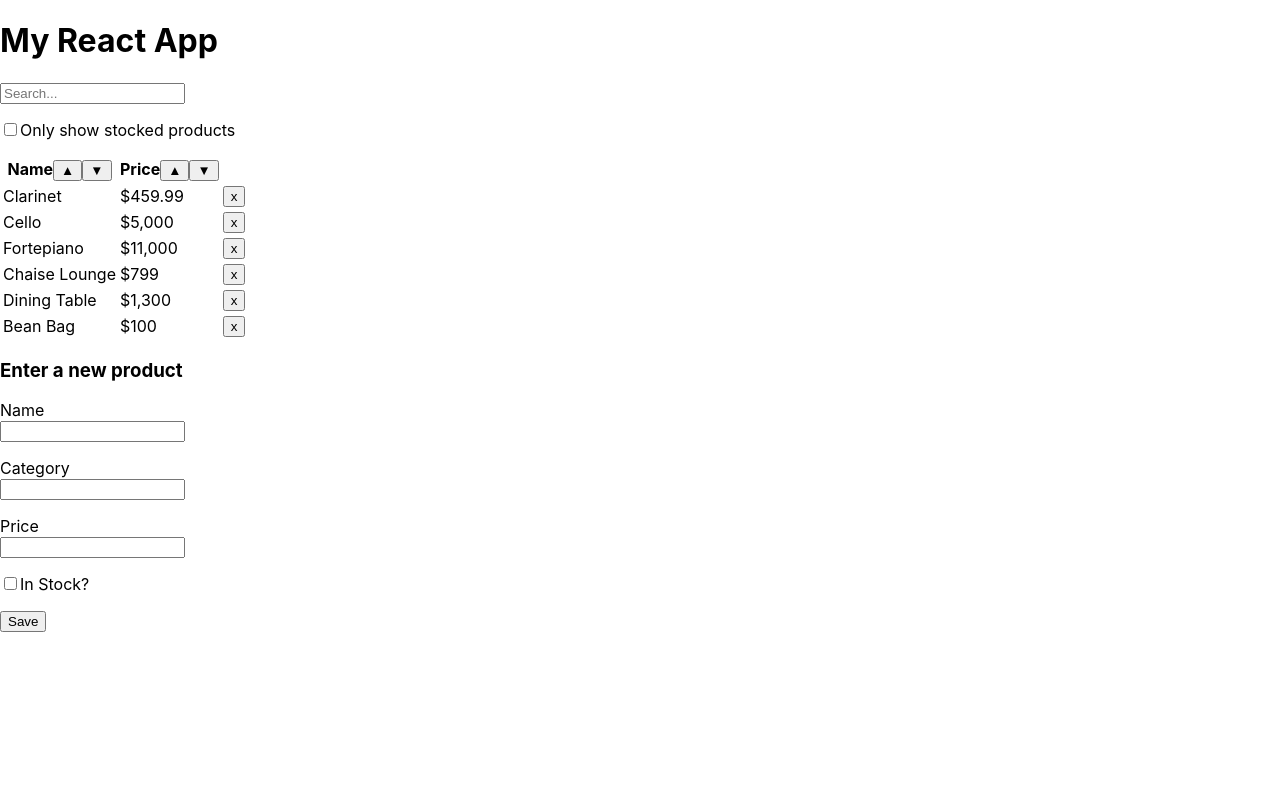
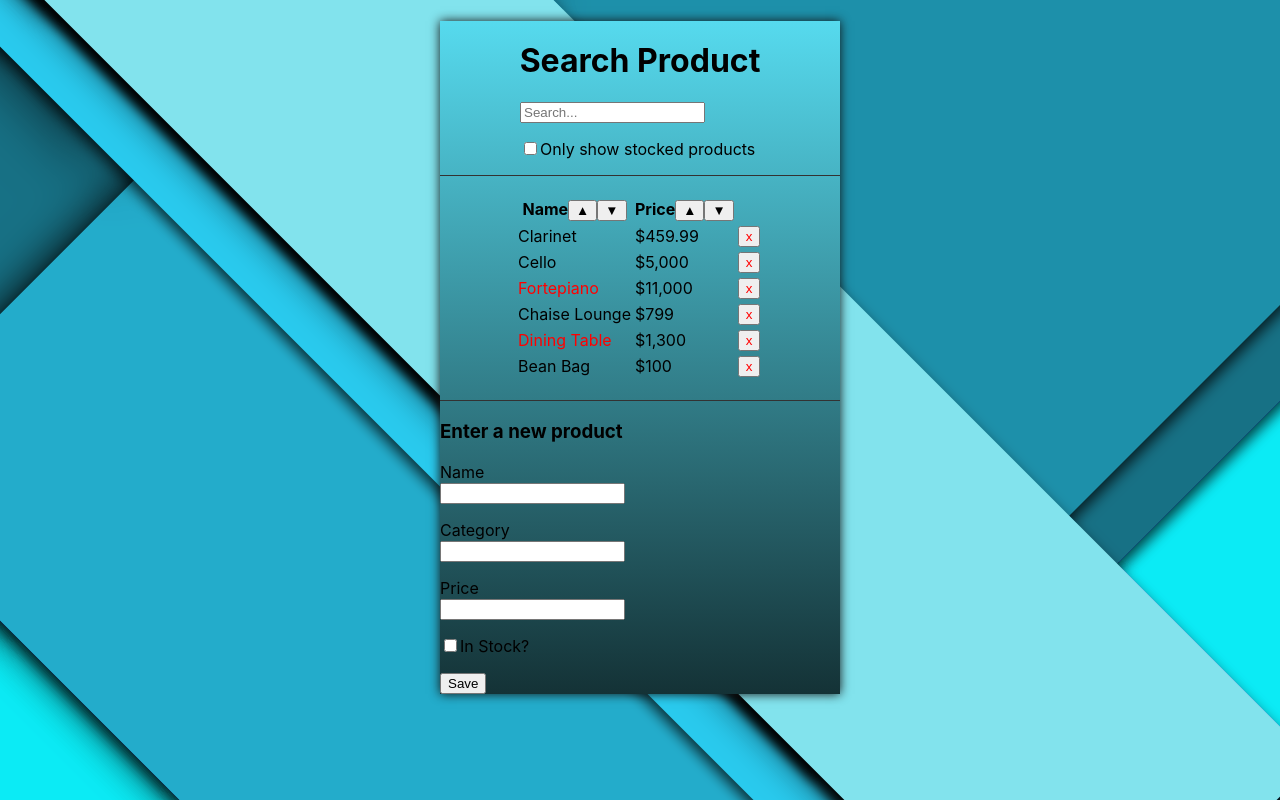
Before and after one commit to amelbougrine/Search-Products-React-App, a React (Create React App) app: page / in a window 1280 px wide. Built offline with nearby package versions, Linux system fonts and the light colour scheme.

Commit message:
Style 01

```diff
--- /dev/null
+++ b/src/App.css
@@ -0,0 +1,16 @@
+body {
+    background-image: url(./font.png);
+}
+.container {
+    width: 400px;
+    /* height: 500px; */
+    background: linear-gradient(#56daee, #143236);
+    margin: 0 auto;
+    box-shadow: 0px 0px 10px #131212;
+}
+.App-header {
+    font-size: 16px;
+    text-align: center;
+    height: 80px;
+    line-height: 80px;
+}
--- a/src/App.js
+++ b/src/App.js
@@ -1,11 +1,12 @@
 import React from 'react';
+import './App.css';
 import Products from './Products.js';
 
 class App extends React.Component {
   render() {
     return (
-      <div>
-        <header className="App-header"><h1>My React App</h1></header>
+      <div className="container">
+        <header className="App-header"><h1>Search Product</h1></header>
         <section>
           <Products></Products>
         </section>
--- /dev/null
+++ b/src/Filters.css
@@ -0,0 +1,3 @@
+.firstForm {
+    padding: 0px 80px;
+}
--- a/src/Filters.js
+++ b/src/Filters.js
@@ -1,9 +1,10 @@
 import React from 'react';
+import './Filters.css'
 
 class Filters extends React.Component {
   render() {
     return (
-      <form>
+      <form className="firstForm">
         <input type='text' placeholder='Search...' />
         <p>
           <input type='checkbox' />
--- a/src/ProductRow.css
+++ b/src/ProductRow.css
@@ -1,6 +1,6 @@
-.ProductRow-out-of-stock {
+.productRow-out-of-stock {
     color: red;
 }
-.red {
-    color: 'red'
+.del {
+    color: red;
 }
--- a/src/ProductRow.js
+++ b/src/ProductRow.js
@@ -14,7 +14,7 @@ class ProductRow extends React.Component {
           {this.props.product.price}
         </td>
         <td>
-          <button onClick={this.destroy} className='red'>x</button>
+          <button className="del" onClick={this.destroy} >x</button>
         </td>
       </tr>
     );
--- /dev/null
+++ b/src/ProductTable.css
@@ -0,0 +1,6 @@
+.table {
+    padding: 20px 75px;
+    border: 1px solid #333232;
+    border-left: none;
+    border-right: none;
+}
--- a/src/ProductTable.js
+++ b/src/ProductTable.js
@@ -1,4 +1,5 @@
 import React from 'react';
+import './ProductTable.css'
 import ProductRow from './ProductRow.js';
 import ProductTableHeader from './ProductTableHeader.js';
 
@@ -11,7 +12,7 @@ class ProductTable extends React.Component {
     });
 
     return (
-      <div>
+      <div className="table">
         <table>
           <thead>
             <tr>
```
Also changed, not shown: src/font.png (added).
